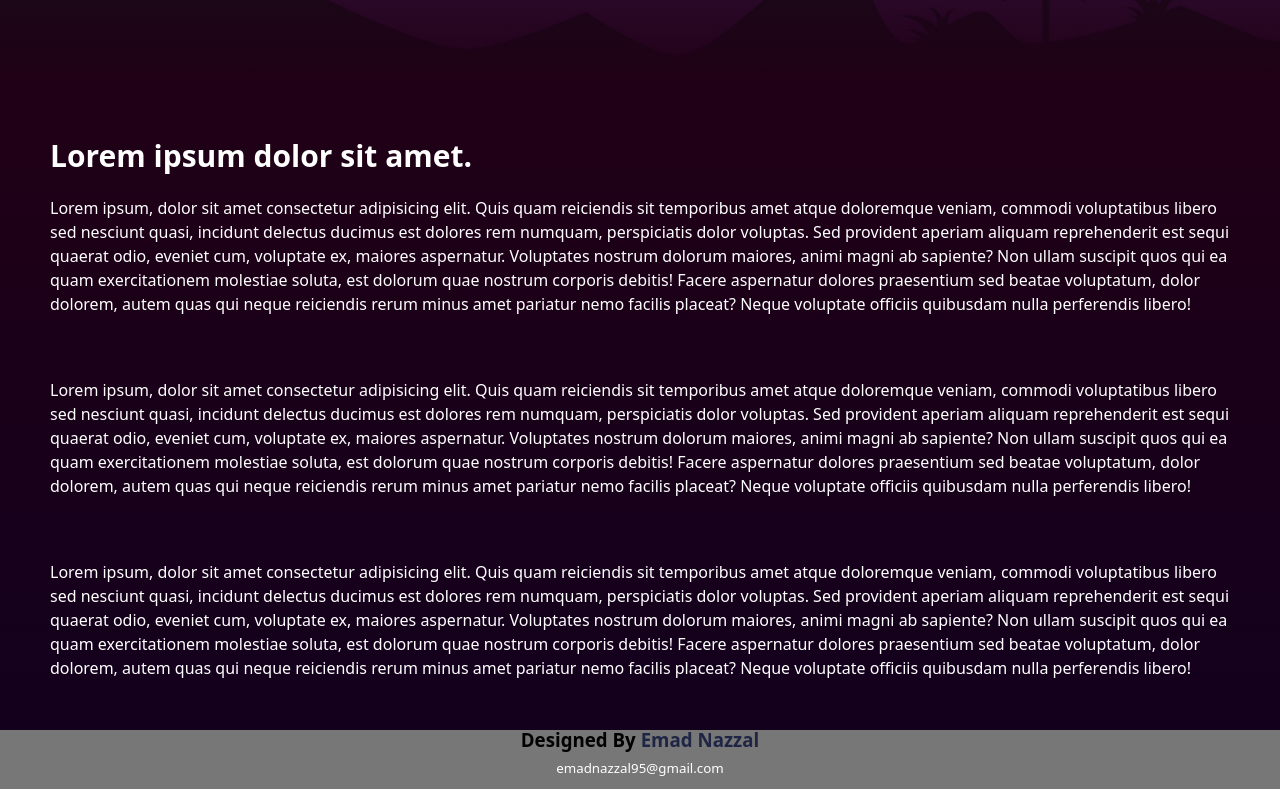
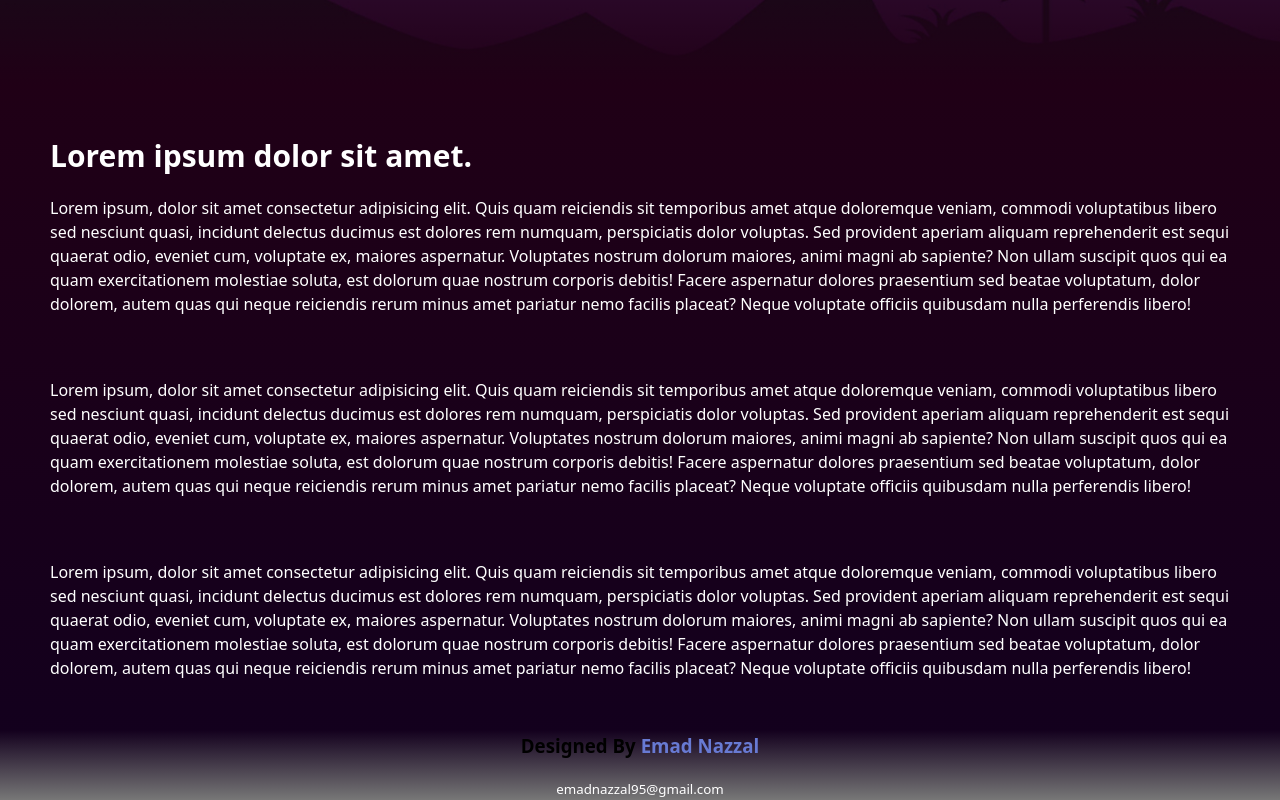
Before and after one commit to EmadNazzal/HTML_CSS_JS, a plain HTML site: page index.html in a window 1280 px wide. Shown: the part 715-1515 px from the top of the page. Drawn offline with Linux system fonts and the light colour scheme.

Commit message:
edited the css file, still a problem

```diff
--- a/css/main.css
+++ b/css/main.css
@@ -108,21 +108,32 @@ header ul li a:hover, .active {
 }
 
 footer {
-    padding: 12px 0;
-    background-color: #777;
+    padding: 5px 0;
+    height: 60px;
+    background: linear-gradient(to top, #777, transparent);
     display: flex;
     justify-content: center;
     align-items: center;
     flex-direction: column;
 }
+/* .footer::before {
+    content: "";
+    position: absolute;
+    bottom: 0;
+    height: 100px;
+    width: 100%;
+    background: linear-gradient(to top, #200016, transparent); /*Synatx error made me wait 20 minutes */
+
 footer span {
-    color: #1f2544;
+    color: #687ad3;
 
 }
+/*
+footer h3 {
+    /* margin: -15px;
+}
+         */
 
-footer h3 {
-    margin: -15px;
-}
 footer small {
     color: rgb(255, 255, 255);
 }
```
